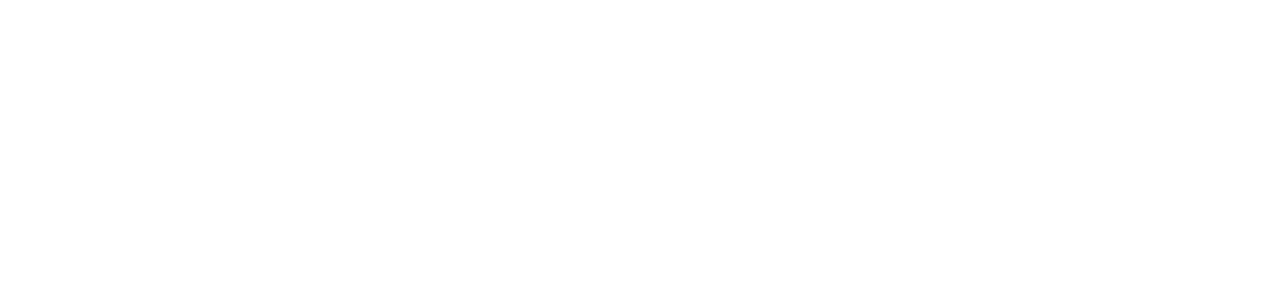
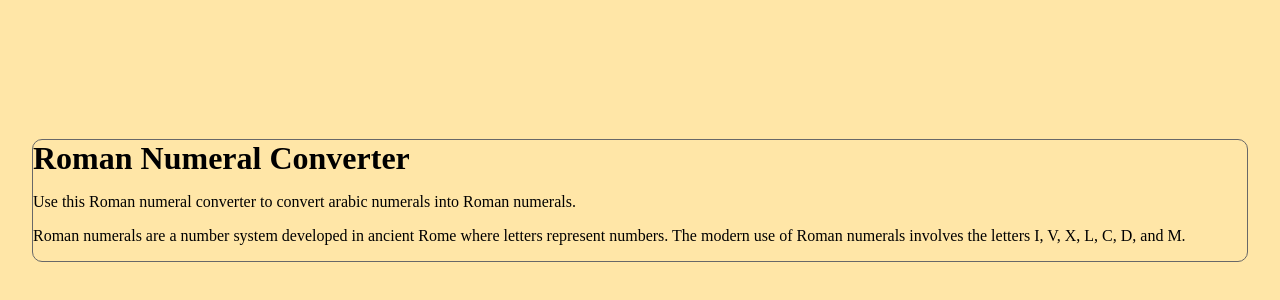
Before and after one commit to NahuelGenchi/roman_numeral, a React (Create React App) app: page / in a window 1280 px wide. Shown: the part 200-500 px from the top of the page. Built offline with nearby package versions, Linux system fonts and the light colour scheme.

Commit message:
header done

```diff
--- a/src/App.js
+++ b/src/App.js
@@ -1,8 +1,14 @@
 import "./index.scss";
+
+import { Header, Main, Footer } from "./container";
 
 function App() {
   return (
-    <></>
+    <div className="body-container">
+      <Header />
+      <Main />
+      <Footer />
+    </div>
   );
 }
 
--- a/src/container/Header/Header.jsx
+++ b/src/container/Header/Header.jsx
@@ -1,8 +1,12 @@
 import "./Header.scss";
 
-const Header = function() {
+const Header = function(props) {
   return (
-    <></>
+    <header className="header">
+      <h1>Roman Numeral Converter</h1>
+      <p>Use this Roman numeral converter to convert arabic numerals into Roman numerals.</p>
+      <p>Roman numerals are a number system developed in ancient Rome where letters represent numbers. The modern use of Roman numerals involves the letters I, V, X, L, C, D, and M.</p>
+    </header>
   );
 };
 
--- a/src/container/Header/Header.scss
+++ b/src/container/Header/Header.scss
@@ -0,0 +1,7 @@
+.header {
+  margin-bottom: 1rem;
+
+  p {
+    margin-top: 1rem;
+  }
+}
--- a/src/index.scss
+++ b/src/index.scss
@@ -3,3 +3,24 @@
   padding: 0;
   box-sizing: border-box;
 }
+
+:root {
+  font-size: 16px;
+}
+
+body {
+  height: 100vh;
+  width: 100vw;
+
+  display: flex;
+  align-items: center;
+  justify-content: center;
+
+  background-color: #ffe6a7;
+  .body-container {
+    width: 95vw;
+    margin: 0 auto;
+    border: 1px solid rgb(104, 104, 104);
+    border-radius: 10px;
+  }
+}
```
